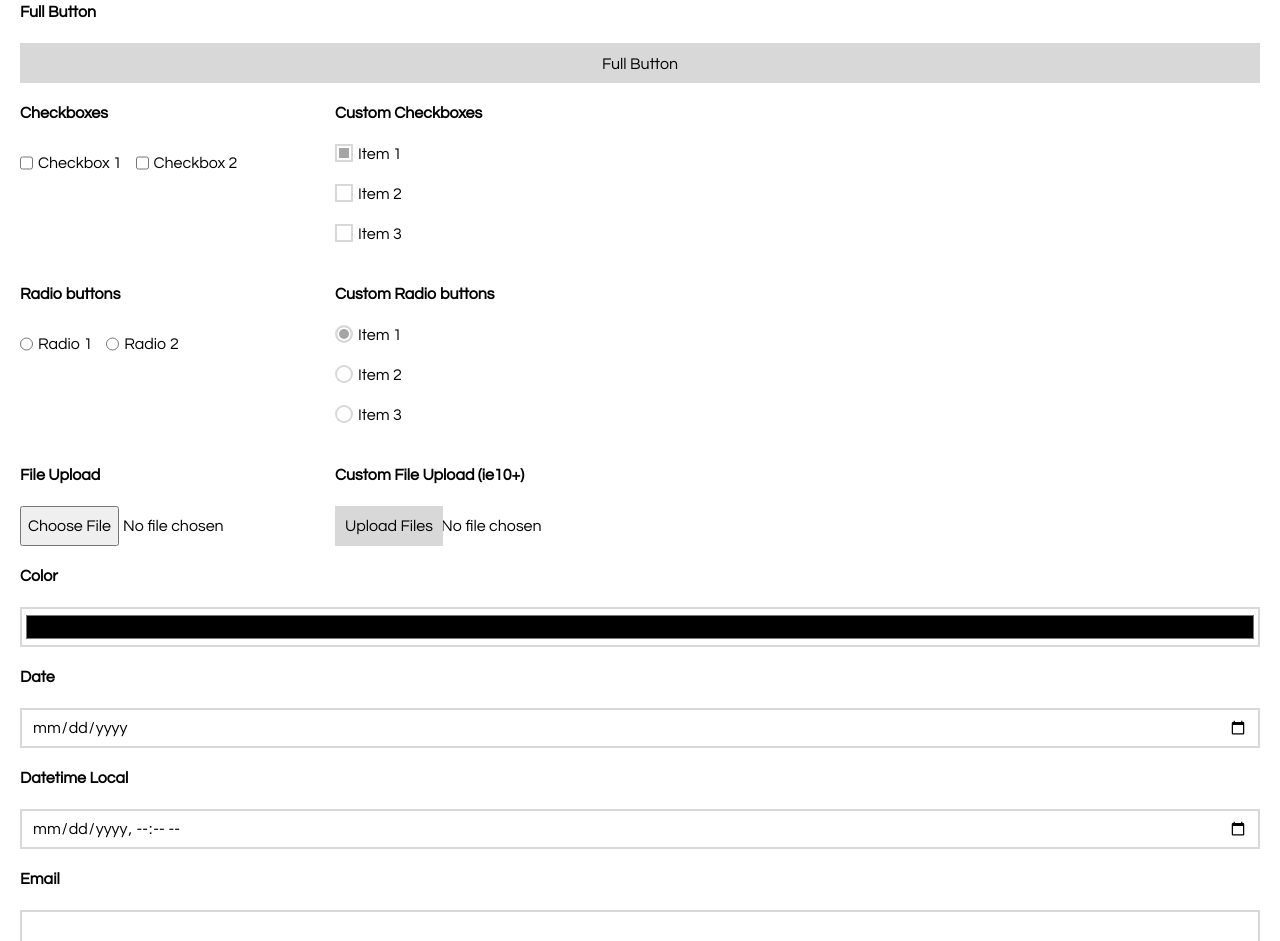
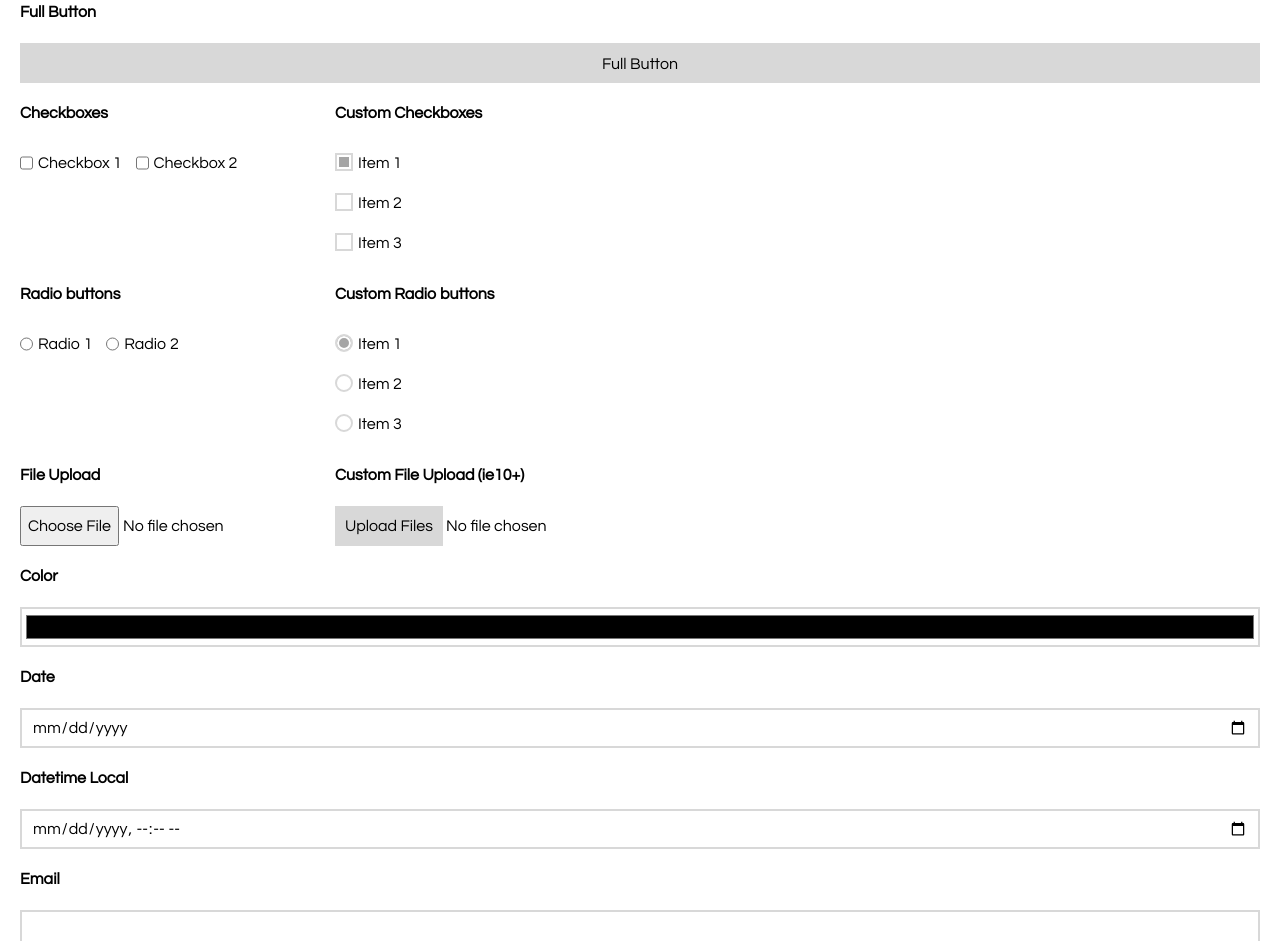
Before and after one commit to gcoxdev/omnigrid, a plain HTML site: page demo/index.html in a window 1280 px wide. Shown: the part 1293-2234 px from the top of the page. Drawn offline with Linux system fonts and the light colour scheme.

Commit message:
Minor update on check/radio and file upload

```diff
--- a/css/module/checkbox-radio.less
+++ b/css/module/checkbox-radio.less
@@ -1,5 +1,6 @@
 .checkbox, .radio {
   height: 40px;
+  line-height: 36px;
 }
 
 .checkbox input[type="checkbox"], .radio input[type="radio"] {
--- a/css/module/file-field.less
+++ b/css/module/file-field.less
@@ -26,8 +26,12 @@ input[type="file"].field::-webkit-file-upload-button {
 .upload input[type="file"] {
   display: table-cell;
   z-index: -1;
-  margin-left: -105px;
+  margin-left: -100px;
   outline: 0;
+}
+
+.upload input[type="file"]::-webkit-file-upload-button {
+  visibility: hidden;
 }
 
 @-moz-document url-prefix() {
```
Also changed, not shown: omnigrid.css.
